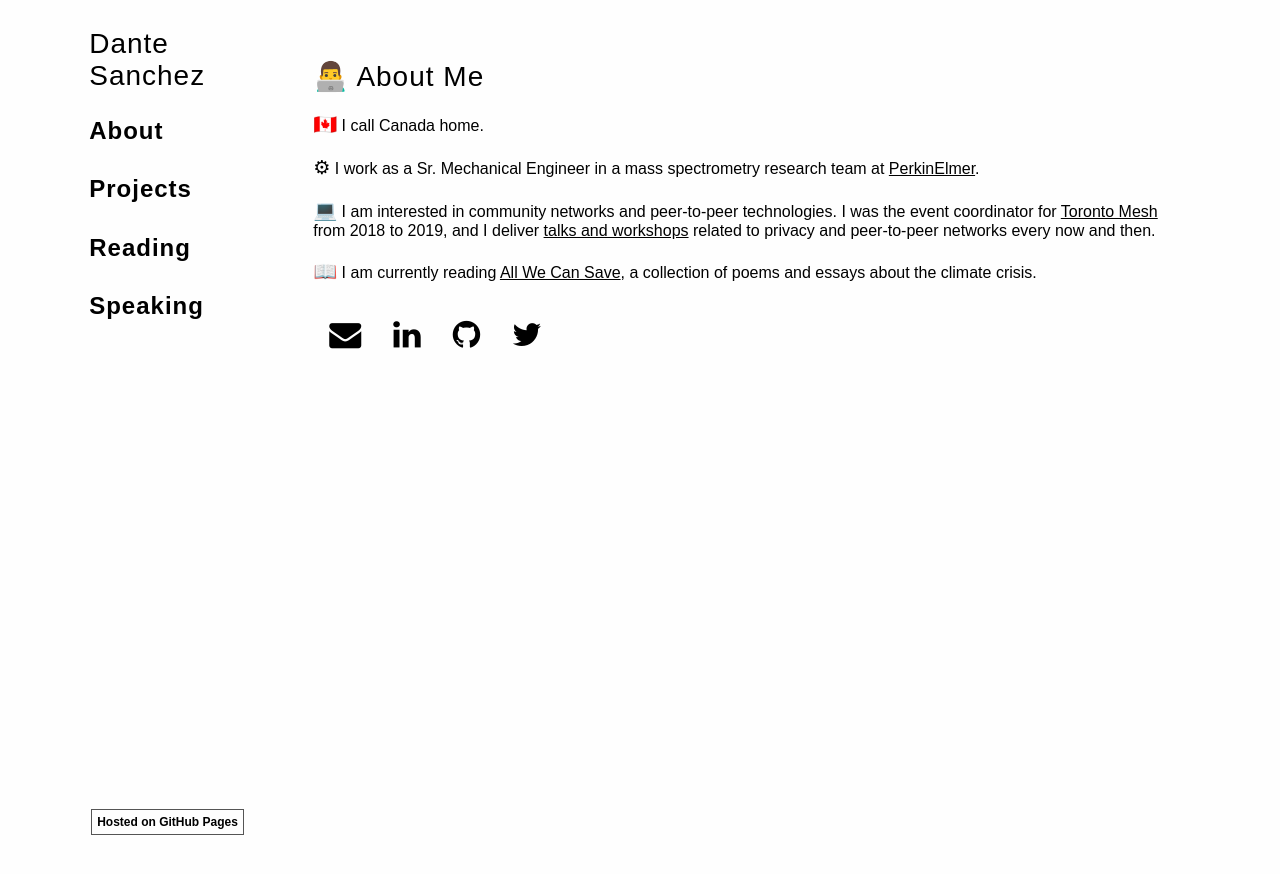
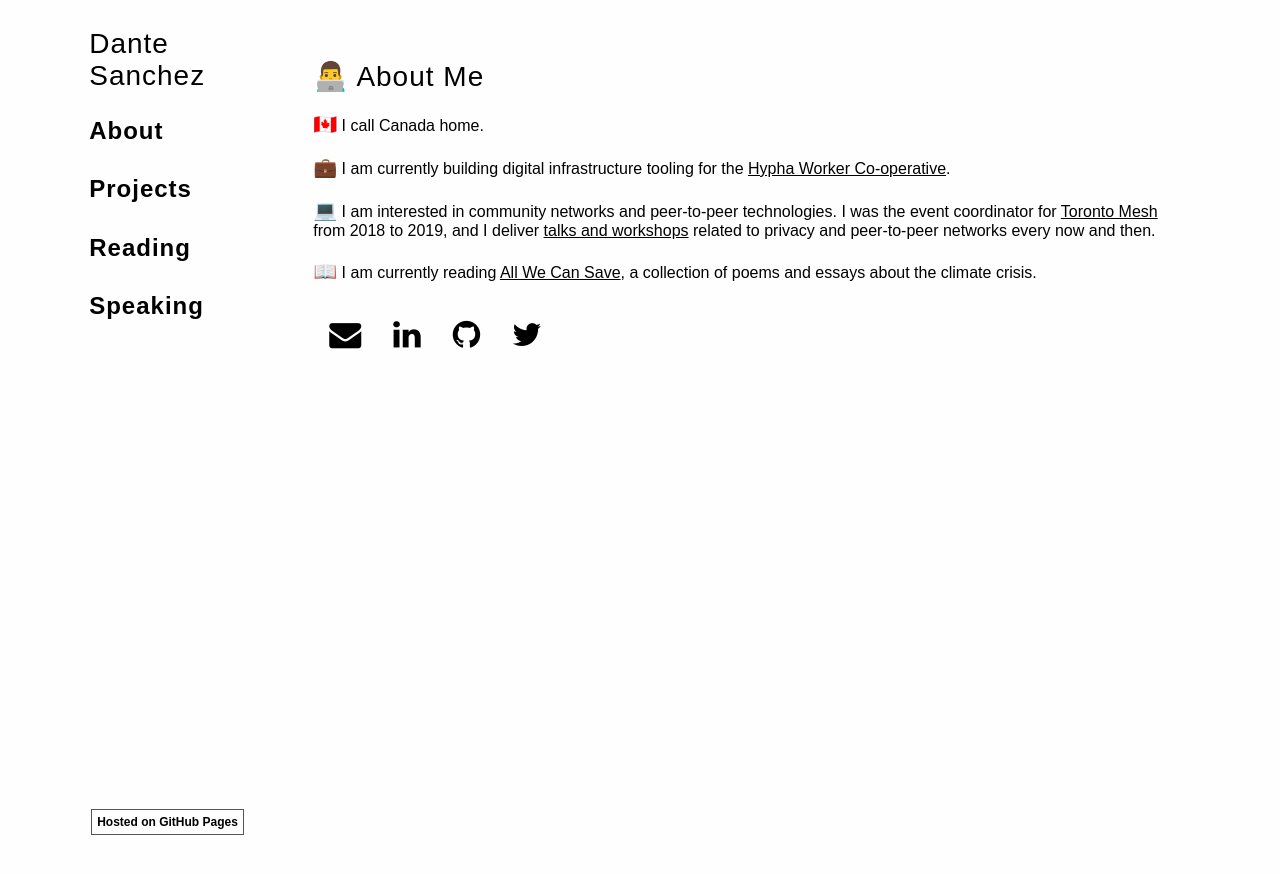
Before and after one commit to dasanchez/dasanchez.github.io, a Jekyll site: the page built from about.md, in a window 1280 px wide. Shown: the top 874 px of the page. Built offline with Jekyll 4.4.1, drawn with Linux system fonts in a browser that asks for light colours; the repository's description, which GitHub fills in, is left out; our own code applies the rules of GitHub Pages for plain Markdown files.

Commit message:
Updated current job

```diff
--- a/about.md
+++ b/about.md
@@ -6,7 +6,7 @@
 
 <span style="font-size: 1.2rem">🇨🇦</span>  I call Canada home.
 
-<span style="font-size: 1.2rem">⚙</span>  I work as a Sr. Mechanical Engineer in a mass spectrometry research team at [PerkinElmer](https://www.perkinelmer.com).
+<span style="font-size: 1.2rem">💼</span>  I am currently building digital infrastructure tooling for the [Hypha Worker Co-operative](https://www.hypha.coop).
 
 <span style="font-size: 1.2rem">💻</span>  I am interested in community networks and peer-to-peer technologies. I was the event coordinator for [Toronto Mesh](https://tomesh.net/) from 2018 to 2019, and I deliver [talks and workshops](speaking) related to privacy and peer-to-peer networks every now and then.
 
```
